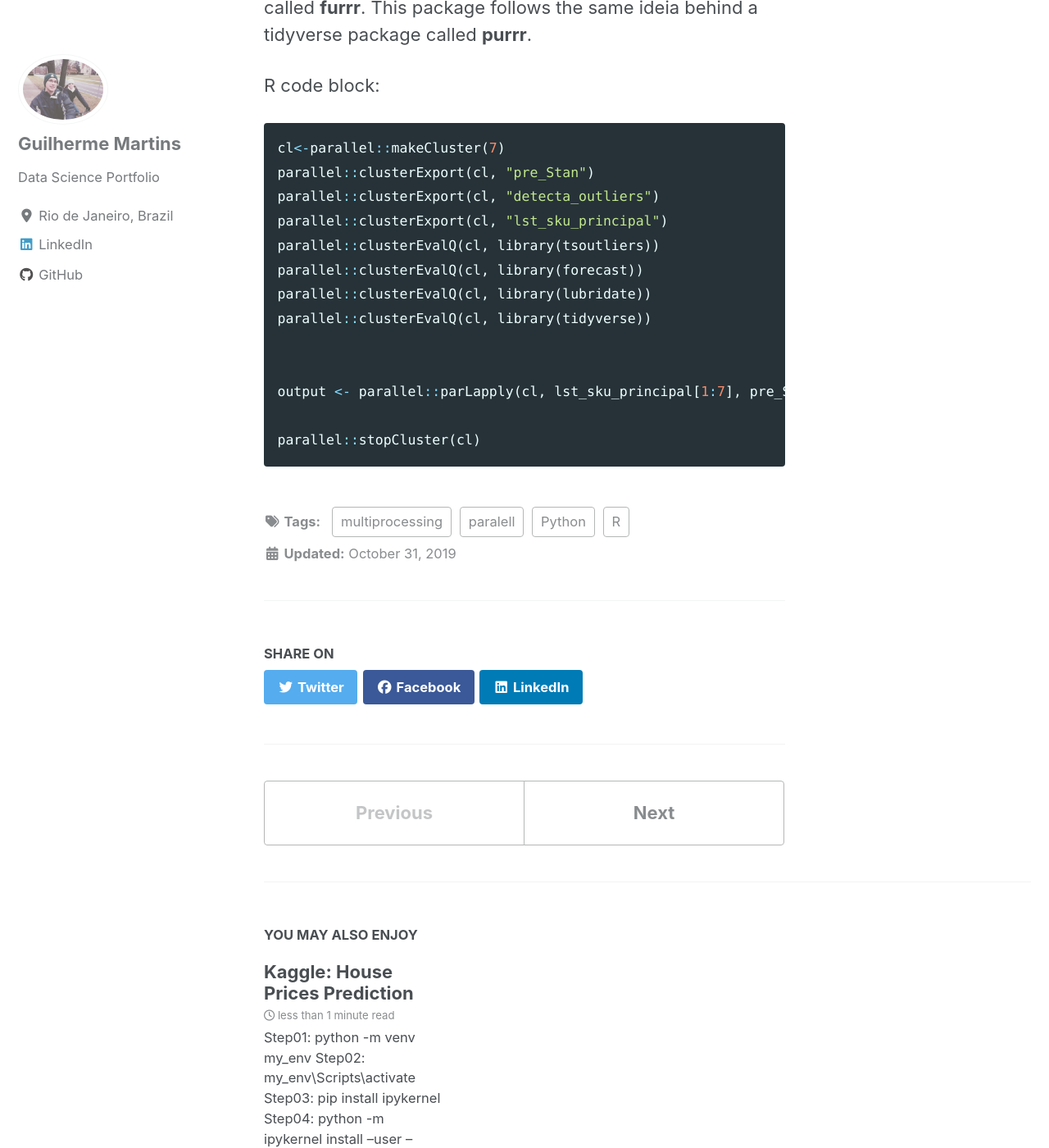
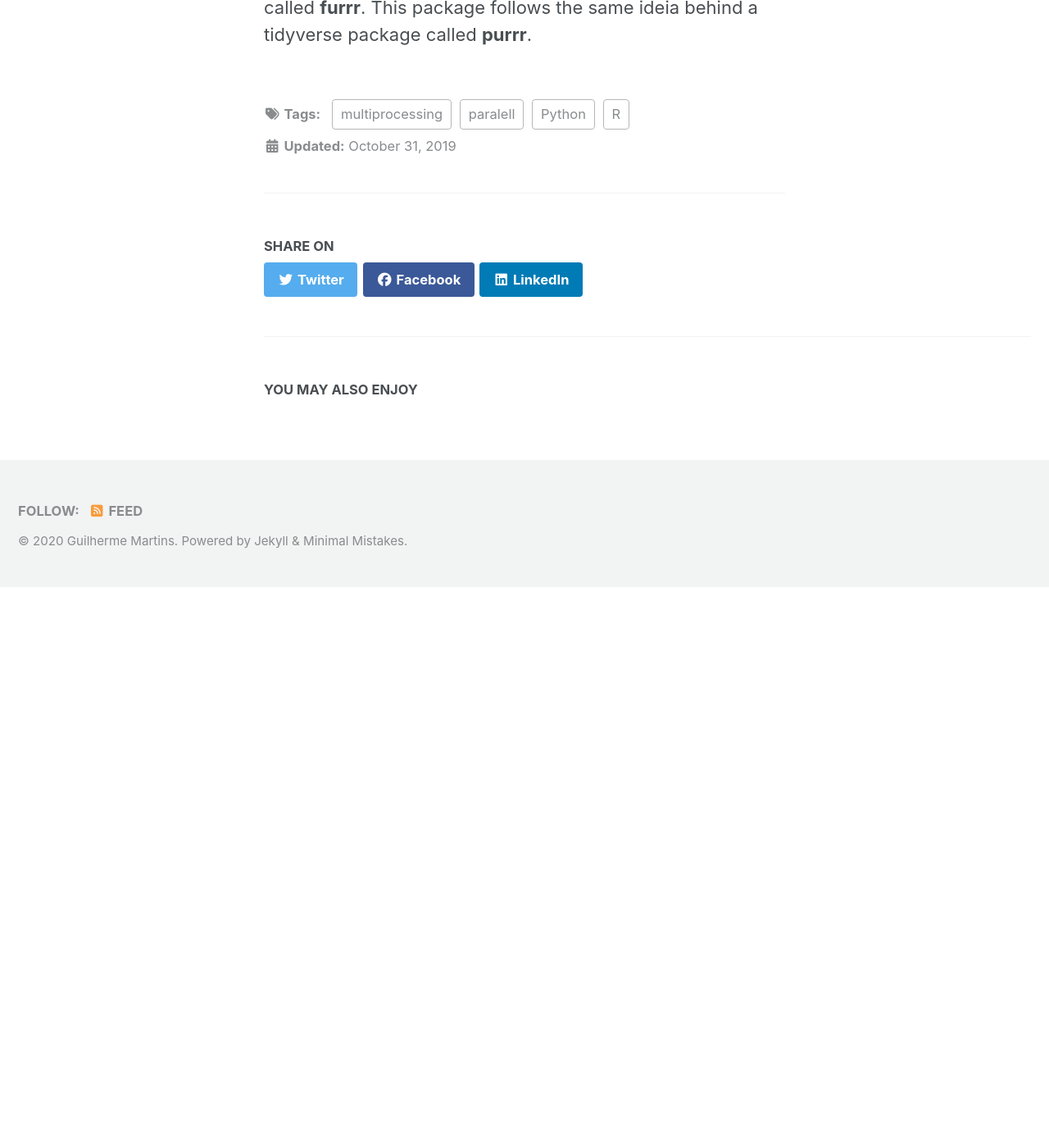
Before and after one commit to guilhermecsm/guilhermecsm.github.io, a Jekyll site: the page built from _posts/2019-10-31-parallel.md, in a window 1280 px wide and 1400 px high, scrolled down 1988 px. Shown: the whole window at 82% size. Built offline with Jekyll 4.4.1, drawn with Linux system fonts in a browser that asks for light colours; cached includes are drawn as plain includes; nearby versions of some CDN libraries; after the commit the page ends 2704 px from its top, so only the background shows below that; some of the changed text lies outside the part shown.

Commit message:
corrigindo post

````diff
--- a/_posts/2019-10-31-parallel.md
+++ b/_posts/2019-10-31-parallel.md
@@ -51,21 +51,3 @@ parallel::stopCluster(cl)
 In the example above, I have a list of dataframes, and for each of them I want to use a local function called **pre_Stan** with some parameter (e.g Fourier_zie).
 
 A simplest way to do the same is using another R package called **furrr**. This package follows the same ideia behind a tidyverse package called **purrr**.
-
-R code block:
-
-```r
-cl<-parallel::makeCluster(7)
-parallel::clusterExport(cl, "pre_Stan")
-parallel::clusterExport(cl, "detecta_outliers")
-parallel::clusterExport(cl, "lst_sku_principal")
-parallel::clusterEvalQ(cl, library(tsoutliers))
-parallel::clusterEvalQ(cl, library(forecast))
-parallel::clusterEvalQ(cl, library(lubridate))
-parallel::clusterEvalQ(cl, library(tidyverse))
-
-
-output <- parallel::parLapply(cl, lst_sku_principal[1:7], pre_Stan, Fourier_size = 3)
-
-parallel::stopCluster(cl)
-```
--- a/_posts/2020-02-03-Advanced Forecast Prediction.md
+++ /dev/null
@@ -1,81 +0,0 @@
----
-title: "Kaggle: House Prices Prediction"
-date: 2020-02-03
-tags: [multiprocessing, paralell, R, Python]
----
-
-Step01: python -m venv my_env
-Step02: my_env\Scripts\activate
-Step03: pip install ipykernel
-Step04: python -m ipykernel install --user --name my_env --display-name "my_env" (run once)
-Step05: jupyter notebook
-
-```python
-# Install libraries
-
-#!pip install pandas numpy matplotlib seaborn
-#!pip install plotly
-#!pip install nbformat
-```
-
-```python
-
-# Import libraries
-
-import pandas as pd
-pd.set_option('display.max_rows', 50)
-import numpy as np
-from matplotlib import pyplot as plt
-import seaborn as sns
-%matplotlib inline
-import matplotlib
-import datetime as dt
-from datetime import datetime, timedelta
-
-
-import warnings
-warnings.filterwarnings("ignore")
-
-import plotly
-import plotly.graph_objects as go
-import plotly.express as px
-import plotly.offline as py
-
-plotly.offline.init_notebook_mode(connected=True)
-
-```
-
-
-
-```python
-# Read dataset
-
-df = pd.read_csv("../_dataset/ecommerce_dataset.csv", encoding="latin1")
-
-df['InvoiceDate'] = pd.to_datetime(df['InvoiceDate'])
-df['Date'] = df['InvoiceDate'].dt.date
-df['Month'] = df['InvoiceDate'].dt.month
-df['Year'] = df['InvoiceDate'].dt.year
-
-df.head()
-
-```
-
-
-
-```python
-
-
-```
-
-
-```python
-
-
-```
-
-
-```python
-
-
-```
````
